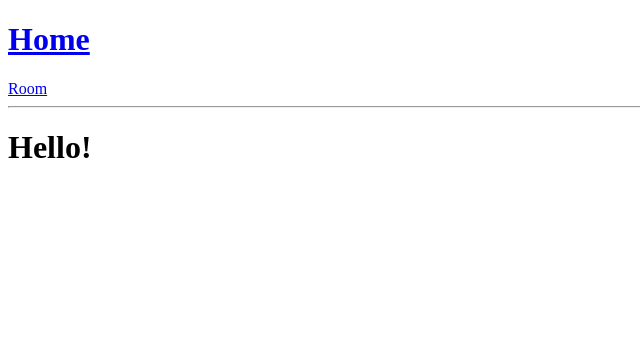
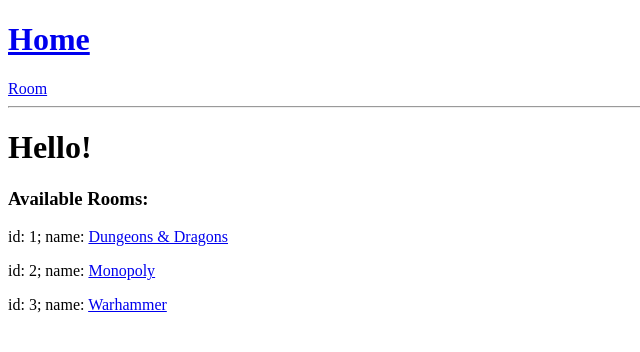
Before and after one commit to ashawe/diskcuss, a Django app: page / in a window 1280 px wide. Shown: the top 352 px of the page, without its empty margins (0-640 px from the left). Run offline with Django 3.2, Linux system fonts and the light colour scheme.

Commit message:
Move template files to app folder. Automate room links to room

```diff
--- /dev/null
+++ b/base/templates/base/home.html
@@ -0,0 +1,15 @@
+{% extends 'main.html' %}
+
+{% block content %}
+<h1>Hello!</h1>
+
+<div>
+    <div>
+        <h3>Available Rooms:</h3>
+        {% for room in rooms %}
+        <p>id: {{room.id}}; name: <a href="{% url 'room' room.id %}">{{room.name}}</a></p>
+        {% endfor %}
+    </div>
+</div>
+
+{% endblock content %}
--- a/templates/room.html
+++ b/base/templates/base/room.html
@@ -1,5 +1,5 @@
 {% extends 'main.html' %}
 
 {% block content %}
-<h1>Room Page!</h1>
+<h1>{{room.name}} Page!</h1>
 {% endblock content %}
--- a/base/urls.py
+++ b/base/urls.py
@@ -5,5 +5,5 @@ from . import views
 urlpatterns = [
     path('admin/', admin.site.urls),
     path('', views.home, name="home"),
-    path('room/', views.room, name="room"),
+    path('room/<str:pk>/', views.room, name="room"),
 ]
--- a/base/views.py
+++ b/base/views.py
@@ -2,8 +2,30 @@ from django.shortcuts import render
 
 # Create your views here.
 
+rooms = [
+    {
+        'id' : 1,
+        'name' : 'Dungeons & Dragons'
+    },
+    {
+        'id' : 2,
+        'name' : 'Monopoly'
+    },
+    {
+        'id' : 3,
+        'name' : 'Warhammer'
+    }
+]
+
 def home(request):
-    return render(request,'home.html')
+    context = {'rooms' : rooms}
+    return render(request,'base/home.html', context)
 
-def room(request):
-    return render(request,'room.html')
+def room(request,pk):
+    selectedRoom = None
+    for room in rooms:
+        if room['id'] == int(pk):
+            selectedRoom = room
+            break
+    context = {'room' : selectedRoom}
+    return render(request,'base/room.html',context)
--- a/templates/home.html
+++ /dev/null
@@ -1,5 +0,0 @@
-{% extends 'main.html' %}
-
-{% block content %}
-<h1>Hello!</h1>
-{% endblock content %}
```
